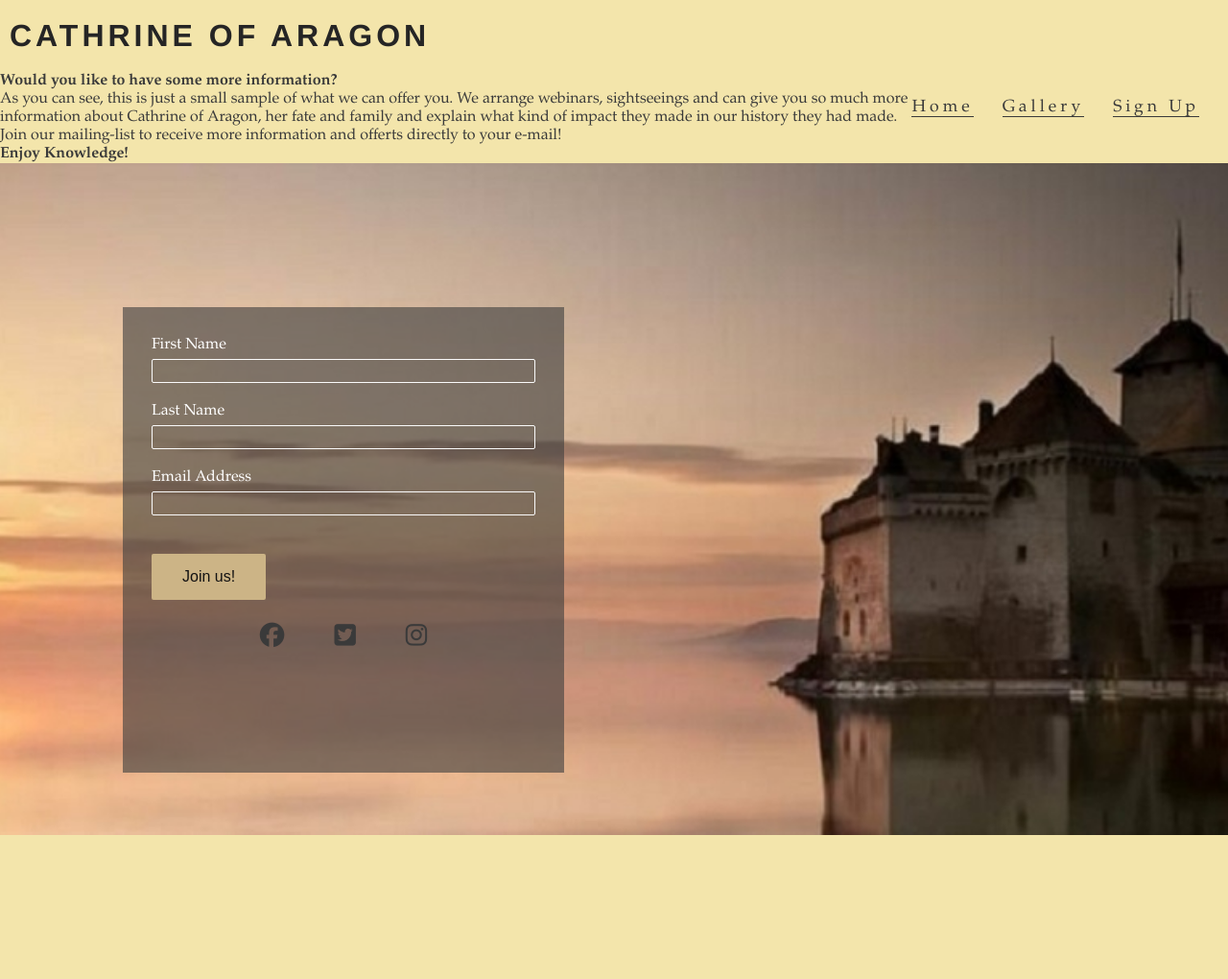
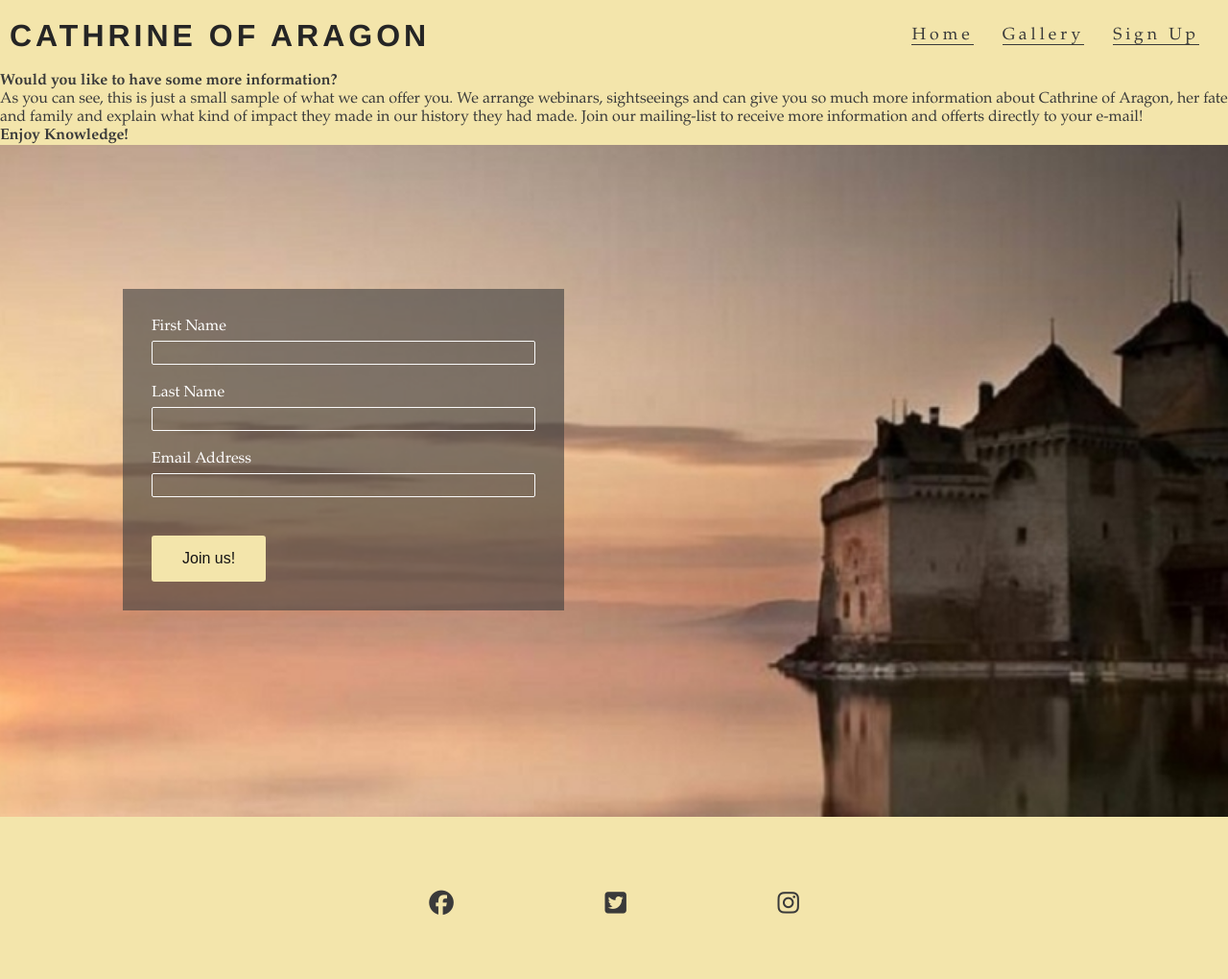
Before and after one commit to Code-Institute-Submissions/Cathrine-of-Aragon, a plain HTML site: page sign-up.html in a window 1280 px wide. Shown: the whole page at 96% size. Before the commit the page ends 870 px from the top, so only its background shows below. Drawn offline with Linux system fonts and the light colour scheme.

Commit message:
add footer style and join-button style

```diff
--- a/assets/css/style.css
+++ b/assets/css/style.css
@@ -58,7 +58,7 @@ font-weight: 600;}
     float: right;
     list-style-type: none;
     margin-right: 30px;
-    padding-bottom: 10000x;
+
 }
 
 #menu a {
@@ -181,10 +181,9 @@ font-weight: 600;}
 
 	/* Footer */
 
-footer{
-        position: bottom;
+.footer{
+
         bottom: 0px;
-        width: 400px;
         height: 150px;
         text-align: center
 
@@ -286,22 +285,22 @@ footer{
 
 .join-button {
     margin-top: 20px;
-    border-radius: 2px;
+    border-radius: 3px;
     padding: 15px 32px 15px 32px;
     text-align: center;
     font-size: 100%;
-    background-color: #ccb486;
+    background-color: rgba( 243, 229, 171);;
     color: #131212;
     display: block;
 }
 
 .join-button:hover {
-    background-color: #cbcacf;
-    color: #131212;
+    background-color: #b60505;
+    color: #0c0b0b;
 }
 
 /* For medium screens sizes from 950px wide and down */
-@media screen and (max-width: 950px)
+@media screen and (max-width: 950px){
 
 #menu{
     clear: left;
@@ -311,7 +310,7 @@ footer{
     line-height: 25px;
 }
 
-
+}
 /* For medium screens sizes from 950px wide and down */
 @media screen and (max-width: 950px){
 
--- a/sign-up.html
+++ b/sign-up.html
@@ -1,6 +1,6 @@
 
 <link rel="stylesheet" href="assets/css/style.css">
-<h1 id="logo">Cathrine of Aragon</h1>
+
 
 
 	<body>
@@ -19,6 +19,7 @@
 
 	            </ul>
 	        </nav>
+            <h1 id="logo">Cathrine of Aragon</h1>
         </header>
         <div ><h4> Would you like to have some more information?</h4>
             <p > As you can see, this is just a small sample of what we can offer you.
@@ -38,13 +39,15 @@
         <label for="email">Email Address</label>
         <input id="email" class="text-input" type="email" name="email_address" required/>
         <input class="join-button"  type="submit" value="Join us!"/>
+        </form>
+       </section>
 
 
 
 
 
 
-        <footer>
+        <footer class="footer">
             <ul class="social-networks">
                 <li>
                     <a href="https://facebook.com" target="_blank" rel="noopener"
```
Also changed, not shown: gallery.html (+7 -7 lines), index.html (+1 -1 lines). Lines whose indentation alone changed are shown as unchanged.
